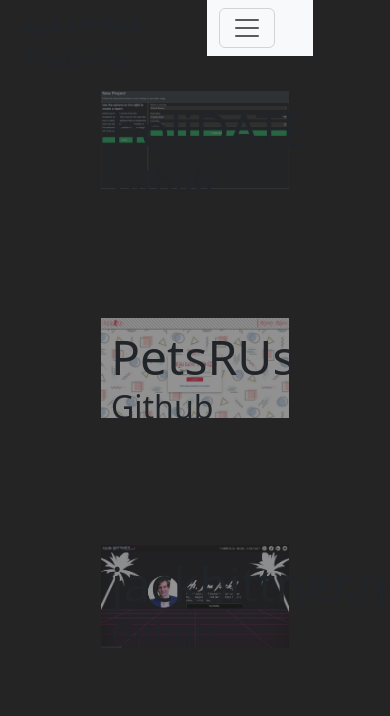
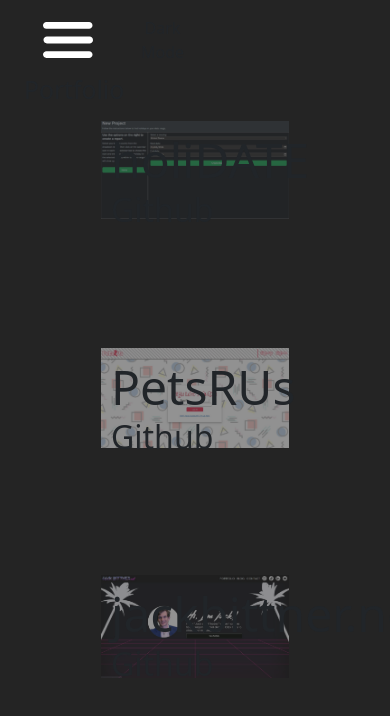
Before and after one commit to thejackbitt/react-portfolio, a React (Vite) app in the folder portfolio/: page / in a window 390 px wide. Shown: the top 716 px of the page. Built offline with nearby package versions, Linux system fonts and the light colour scheme.

Commit message:
finalized mobile functionality

```diff
--- a/portfolio/src/App.css
+++ b/portfolio/src/App.css
@@ -229,12 +229,84 @@ hr {
 
 /* Responsive Styling */
 
+.hamburger-menu-list {
+  height: 100vh;
+  width: 100vw;
+  position: fixed;
+  background-color: var(--bkg);
+  z-index: 3;
+  display: flex;
+  justify-content: center;
+  align-items: center;
+  flex-direction: column;
+  transition: top 0.5s;
+  top: -100vh;
+}
+
+.hamburger-menu-list a p {
+  font-size: 2rem;
+  margin: 20px;
+}
+
+.hamburger-menu-list a .social-media-icon {
+  width: 54px;
+}
+
+.hamburger-menu-list .social-media-collection {
+  width: 200px;
+  display: grid;
+  justify-items: center;
+  align-items: center;
+  justify-content: center;
+  align-content: space-evenly;
+}
+
+.hamburger-menu-list.menu-open {
+  top: 0;
+}
+
+.hamburger-menu {
+  display: none;
+}
+
+#rotating-image {
+  transition: transform 0.5s ease;
+}
+
+.rotated {
+  transform: rotate(90deg);
+}
+
+#rotating-image.rotated {
+  transform: rotate(90deg);
+}
+
 @media screen and (max-width: 450px) {
   .header-text {
-    font-size: 1rem;
+    display: none;
   }
 
-  #toggleBtn {
+  .header-box {
+    height: 75px;
+  }
+
+  .hamburger-menu {
+    display: flex;
+    align-items: center;
+    justify-content: end;
+    text-align: right;
+    flex: 2;
+    z-index: 4;
+    position: relative;
+    margin-right: 10px;
+  }
+
+  .hamburger-menu img {
+      width: 50px;
+      margin: 15px;
+  }
+
+  .top-bar {
     display: none;
   }
 }
--- a/portfolio/src/components/Article.jsx
+++ b/portfolio/src/components/Article.jsx
@@ -70,7 +70,7 @@ const Article = () => {
       <div className="container">
         <h2 className="pt-2">{title}</h2>
         <div className="row">
-          <div className="col-7 d-flex flex-column align-items-center py-2">
+          <div className="col-7-md col-12-sm d-flex flex-column align-items-center py-2">
             <hr width="90%"/>
             {article && article.slice(1).map((item, index) => (
               <React.Fragment key={index}>
@@ -80,7 +80,7 @@ const Article = () => {
               </React.Fragment>
             ))}
           </div>
-          <div className="col-5 d-flex flex-column align-items-center stats-box py-2">
+          <div className="col-5-md col-12-sm d-flex flex-column align-items-center stats-box py-2">
             <h2 className="w-100">{imgLabel}</h2>
             <div className="img-container p-2">
               <img src={`./${imgPath}`} alt={imgLabel} />
--- a/portfolio/src/components/Header.jsx
+++ b/portfolio/src/components/Header.jsx
@@ -6,7 +6,7 @@ function Header({ changeComponent }) {
       <>
         <div className="container-fluid">
           <div className="row header-box justify-content-start align-items-center">
-            <div className="col-6">
+            <div className="col-6-md d-none-sm">
                 <h1 className="header-text">Jack Bittner</h1>
             </div>
             <div className="col-4">
--- a/portfolio/src/components/Navigation.jsx
+++ b/portfolio/src/components/Navigation.jsx
@@ -1,10 +1,10 @@
-import React, { useEffect, useState } from 'react';
-import { Collapse, Navbar, NavbarToggler, Nav, NavItem, NavLink } from 'reactstrap';
+import React, { useEffect, useState, useRef } from 'react';
 
 const Navigation = ({ changeComponent }) => {
-  const [navigationData, setNavData] = useState(null);
-  const [isOpen, setIsOpen] = useState(false);
-  const toggle = () => setIsOpen(!isOpen);
+  const [navigationData, setNavData] = useState(null)
+  const menuIconRef = useRef(null)
+  const menuListRef = useRef(null)
+  const [menuOpen, setMenuOpen] = useState(false);
 
   useEffect(() => {
     fetch('./destinationDb.json')
@@ -35,6 +35,21 @@ const Navigation = ({ changeComponent }) => {
     }
   }, [navigationData]);
 
+  useEffect(() => {
+    const toggleMenu = () => {
+      setMenuOpen(!menuOpen);
+    };
+
+    const menuIcon = menuIconRef.current;
+    menuIcon.addEventListener('click', toggleMenu);
+
+    return () => {
+      menuIcon.removeEventListener('click', toggleMenu);
+    };
+  }, [menuOpen]);
+
+  const scalar = navigationData ? (Math.floor(12 / navigationData.length)) < 1 ? 1 : Math.floor(12 / navigationData.length) : 1;
+
   const preHandleClick = (id) => {
     if (pageTypes[id.index] !== undefined) {
       const destComp = pageTypes[id.index].charAt(0).toUpperCase() + pageTypes[id.index].slice(1);
@@ -42,29 +57,37 @@ const Navigation = ({ changeComponent }) => {
     } else {
       console.error('Ruh roh, Raggy!  No page!');
     }
-  };
+  }
 
   const handleClick = (componentName) => {
     changeComponent(componentName);
-    if (window.innerWidth <= 450) toggle();
   };
 
   return (
     <>
-      <Navbar color="light" light expand="md">
-        <NavbarToggler onClick={toggle} />
-        <Collapse isOpen={isOpen} navbar>
-          <Nav className="mr-auto" navbar>
-            {navigationData && navigationData.map((item, index) => (
-              <NavItem key={item.id}>
-                <NavLink href="#" onClick={() => preHandleClick({ index })}>
-                  {item.name}
-                </NavLink>
-              </NavItem>
-            ))}
-          </Nav>
-        </Collapse>
-      </Navbar>
+      {/* Mobile Icons */}
+      <div className="hamburger-menu">
+        <img ref={menuIconRef} id="rotating-image" src="./hamburger_menu.svg" alt="Menu" className={menuOpen ? 'rotated' : ''} />
+      </div>
+      <div ref={menuListRef} className={`hamburger-menu-list ${menuOpen ? 'menu-open' : ''}`}>
+          {navigationData && navigationData.map((item, index) => (
+            <div key={item.id} className={`col-${scalar} nav-item d-flex justify-content-end align-items-center`}>
+              <a className="noDec" onClick={() => preHandleClick({ index })}>
+                <p className="header-item click-link">{item.name}</p>
+              </a>
+            </div>
+          ))}
+        </div>
+      {/* Desktop Icons */}
+        <div className="row top-bar">
+          {navigationData && navigationData.map((item, index) => (
+            <div key={item.id} className={`col-${scalar} nav-item d-flex justify-content-end align-items-center`}>
+              <a className="noDec" onClick={() => preHandleClick({ index })}>
+                <p className="header-item click-link">{item.name}</p>
+              </a>
+            </div>
+          ))}
+        </div>
     </>
   );
 };
```
Also changed, not shown: portfolio/public/hamburger_menu.svg (added).
